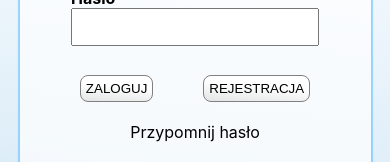
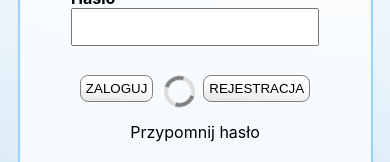
Before and after one commit to filip96zx/PrzychodniaFrontend, a React (Create React App) app: page /login in a window 390 px wide. Shown: the part 193-355 px from the top of the page. Built offline with nearby package versions, Linux system fonts and the light colour scheme.

Commit message:
Mobile spinner fix

```diff
--- a/src/Pages/LoginPage/LoginPage.js
+++ b/src/Pages/LoginPage/LoginPage.js
@@ -24,10 +24,12 @@ const StyledLink = styled(Link)`
 const StyledSpinner = styled(Spinner)`
   position: absolute;
   left: 39%;
-  bottom: -50%;
-  @media(max-width: 364px) {
-    left: 70%;
-    bottom: 30%;
+  bottom: 0;
+  @media(max-width: 355px) {
+    position: absolute;
+    top:0;
+    left:20%;
+
   }
 `;
 
@@ -43,7 +45,7 @@ const LoginPage = () => {
     formState: { errors },
   } = useForm(formOptions);
   const [errorMessage, setErrorMessage] = useState('');
-  const [isloading, setIsLoading] = useState(false);
+  const [isloading, setIsLoading] = useState(true);
   // eslint-disable-next-line
   const [isAuth, setLoggedIn, setLoggedOut] = useAuth();
   const history = useHistory();
@@ -90,10 +92,10 @@ const LoginPage = () => {
           <button type='submit' onClick={handleSubmit(onSubmit)}>
             zaloguj
           </button>
+          {isloading && <StyledSpinner/>}
           <button type='button' onClick={handleGoToRegister}>
             Rejestracja
           </button>
-          {isloading && <StyledSpinner/>}
         </div>
         <StyledLink to='/forgotpassword'>Przypomnij hasło</StyledLink>
         <div className='error-box'>{errorMessage ? <span>{errorMessage}</span> : ''}</div>
```
